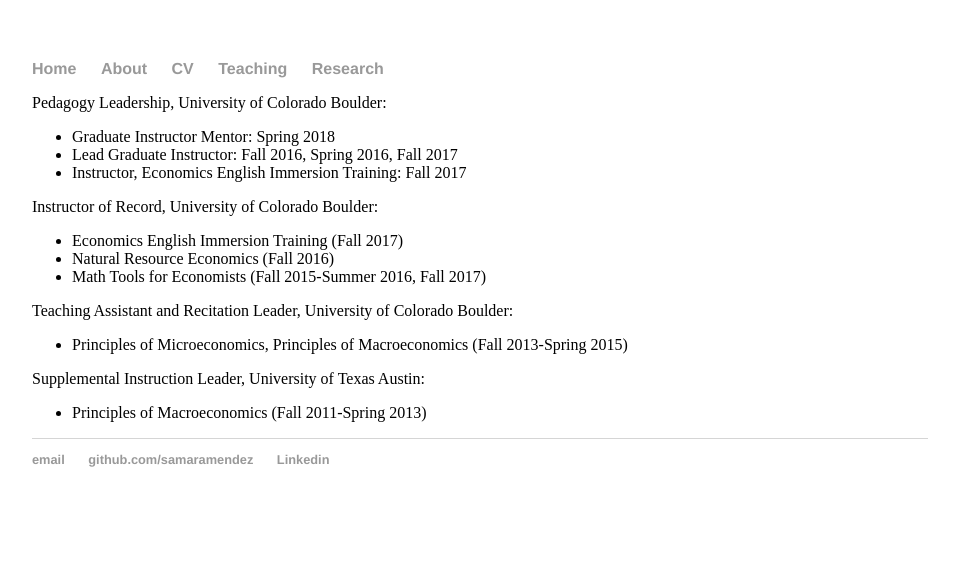
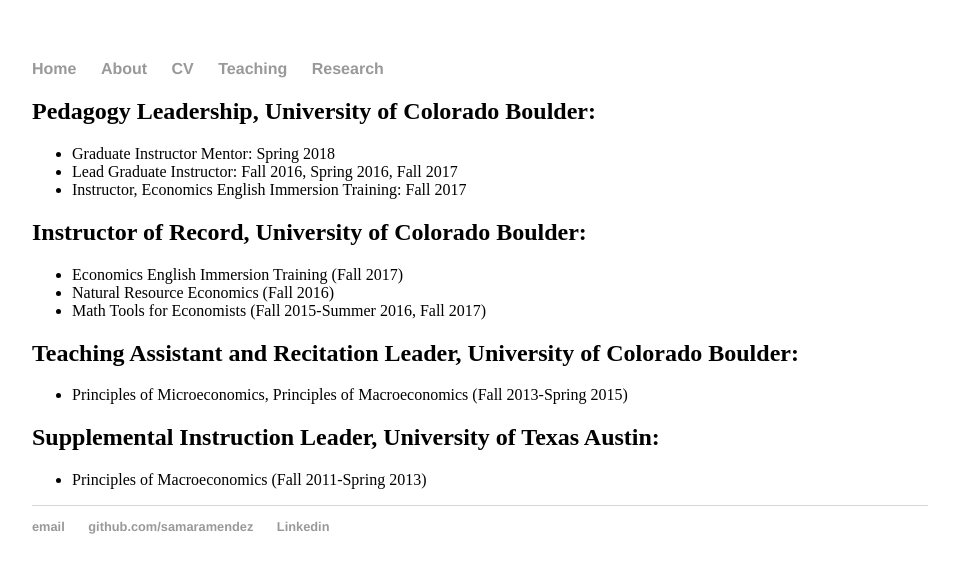
Before and after one commit to samaramendez/samaramendez.github.io, a Jekyll site: the page built from teaching/index.html, in a window 1280 px wide. Shown: the top 573 px of the page, without its empty margins (160-1119 px from the left). Built offline with Jekyll 4.4.1, drawn with Linux system fonts in a browser that asks for light colours.

```diff
--- a/teaching/index.html
+++ b/teaching/index.html
@@ -4,26 +4,26 @@ title: Samara Mendez
 ---
 <div class="blurb">
 
-		Pedagogy Leadership, University of Colorado Boulder:
+		<h2> Pedagogy Leadership, University of Colorado Boulder:</h2>
 		<ul>
 		<li>Graduate Instructor Mentor: Spring 2018</li>
 		<li>Lead Graduate Instructor: Fall 2016, Spring 2016, Fall 2017</li>
 		<li>Instructor, Economics English Immersion Training: Fall 2017 </li>
 		</ul>
 
-		Instructor of Record, University of Colorado Boulder:
+		<h2> Instructor of Record, University of Colorado Boulder:</h2>
 		<ul>
 		<li>Economics English Immersion Training (Fall 2017)</li>
 		<li>Natural Resource Economics (Fall 2016) </li>
 		<li> Math Tools for Economists (Fall 2015-Summer 2016, Fall 2017) </li>
 		</ul>
 
-		Teaching Assistant and Recitation Leader, University of Colorado Boulder:
+		<h2> Teaching Assistant and Recitation Leader, University of Colorado Boulder: </h2>
 		<ul>
 		<li> Principles of Microeconomics, Principles of Macroeconomics (Fall 2013-Spring 2015) </li>
 		</ul>
 
-		Supplemental Instruction Leader, University of Texas Austin:
+		<h2> Supplemental Instruction Leader, University of Texas Austin:</h2>
 		<ul>
 		<li> Principles of Macroeconomics (Fall 2011-Spring 2013) </li>
 		</ul>
```
